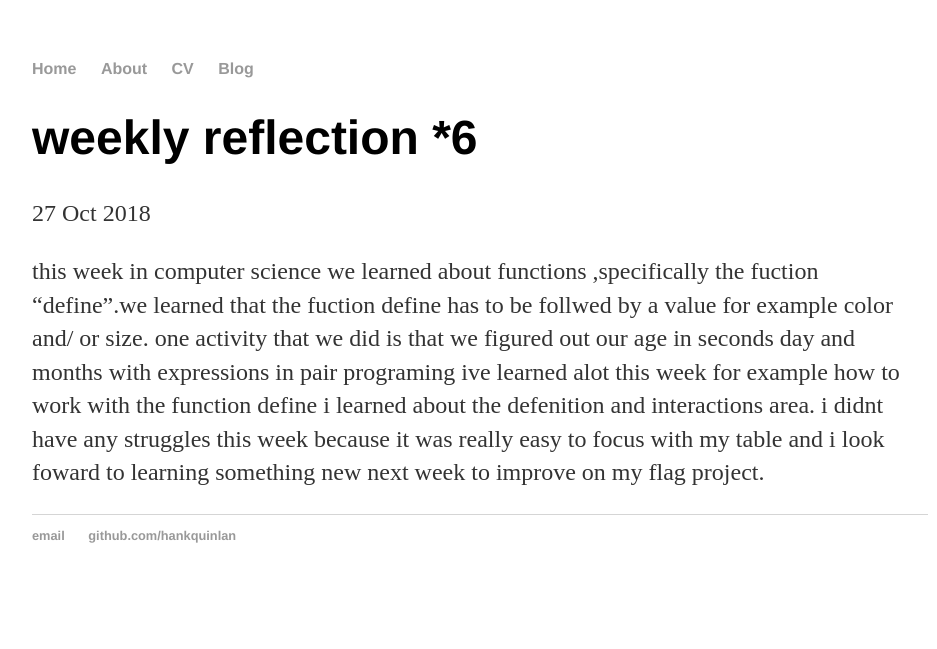
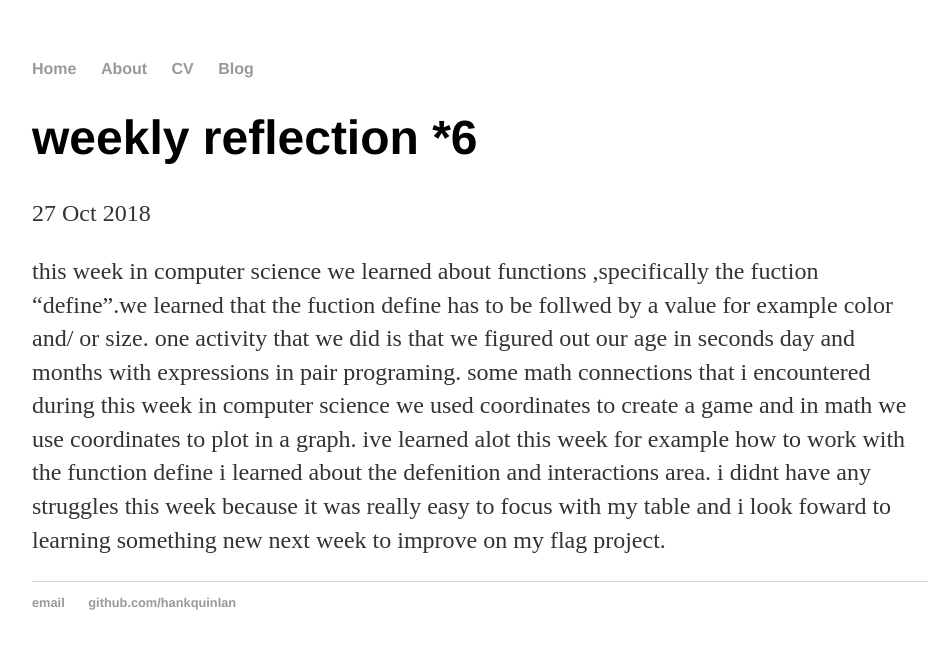
Before and after one commit to jhonp9659/jhonp9659.github.io, a Jekyll site: the page built from _posts/2018-10-27-jhon-paulino-05.md, in a window 1280 px wide. Shown: the top 649 px of the page, without its empty margins (160-1097 px from the left). Built offline with Jekyll 4.4.1, drawn with Linux system fonts in a browser that asks for light colours.

Commit message:
Update 2018-10-27-jhon-paulino-05.md

```diff
--- a/_posts/2018-10-27-jhon-paulino-05.md
+++ b/_posts/2018-10-27-jhon-paulino-05.md
@@ -5,5 +5,5 @@ date: 2018-10-27
 ---
 
 
-this week in computer science we learned about functions ,specifically the fuction "define".we learned that the fuction define has to be follwed by a value for example color and/ or size. one activity that we did is that we figured out our age in seconds day and months with expressions in pair programing
+this week in computer science we learned about functions ,specifically the fuction "define".we learned that the fuction define has to be follwed by a value for example color and/ or size. one activity that we did is that we figured out our age in seconds day and months with expressions in pair programing. some math connections that i encountered during this week in computer science we used coordinates to create a game and in math we use coordinates to plot in a graph.
 ive learned alot this week for example how to work with the function define i learned about the defenition and interactions area. i didnt have any struggles this week because it was really easy to focus with my table and i look foward to learning something new next week to improve on my flag project.
```
